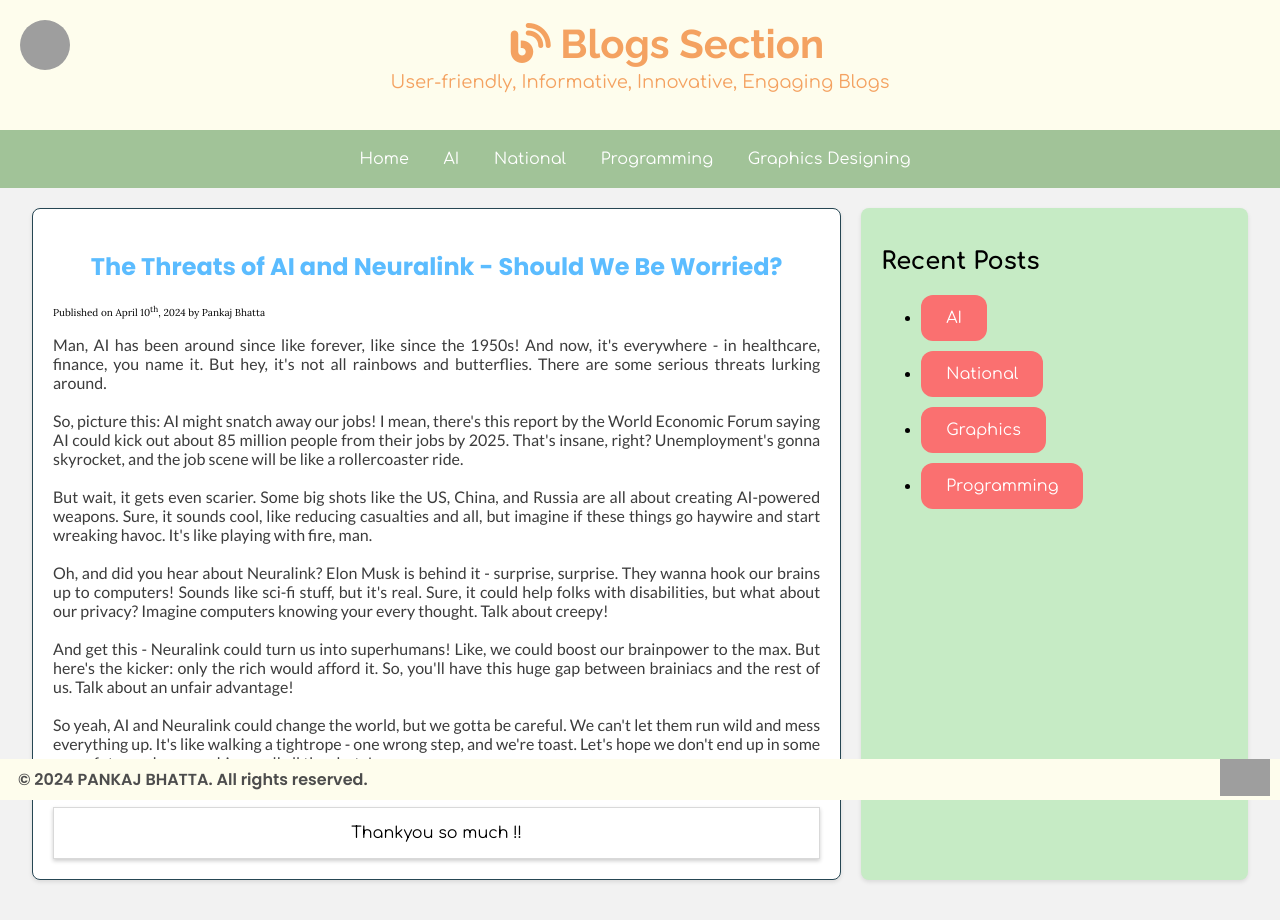
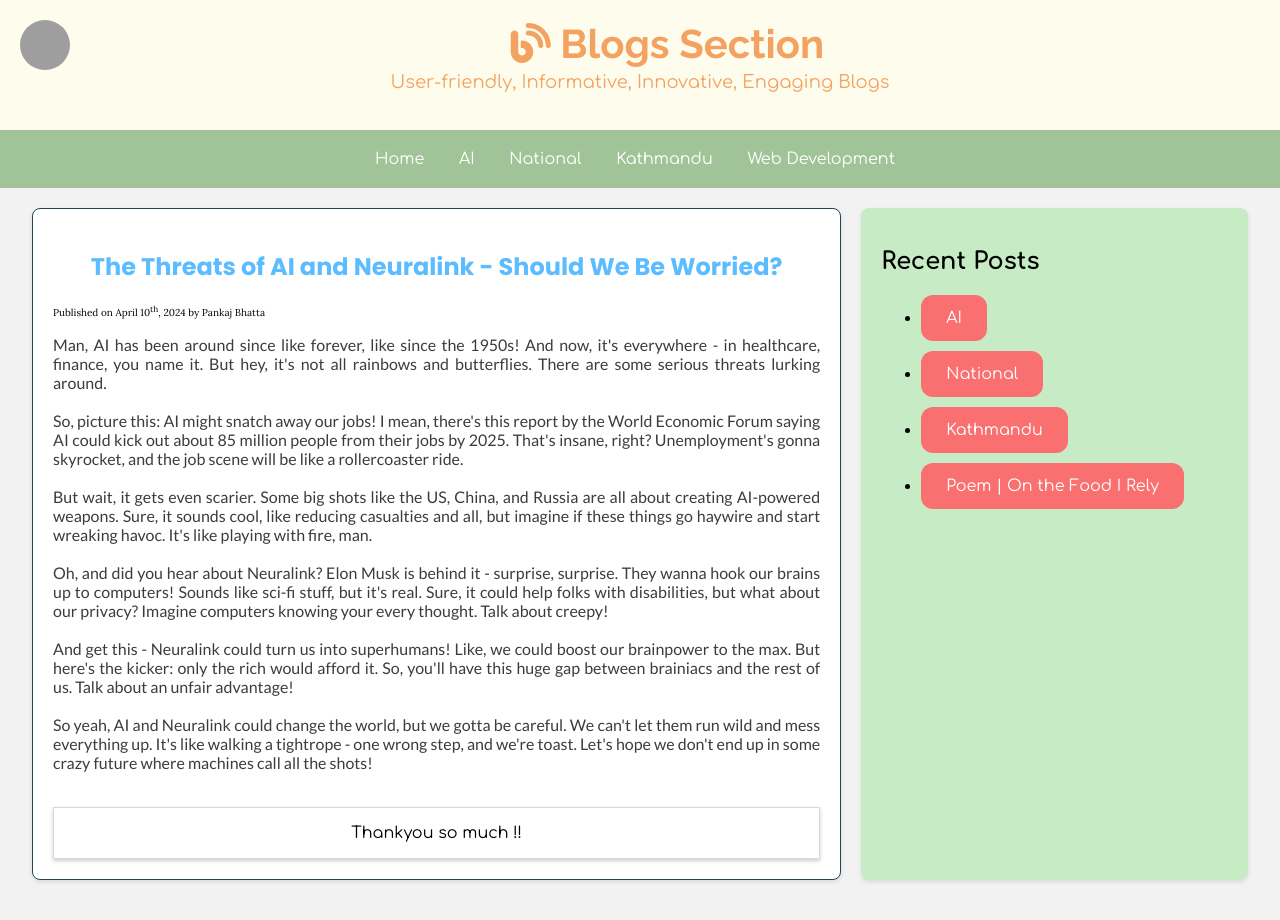
Before and after one commit to gtpankaj4/portfolio-website, a plain HTML site: page bloghtml/blog-1.html in a window 1280 px wide. Drawn offline with Linux system fonts and the light colour scheme; grey boxes are pictures that could not be loaded; a web font is replaced by a local one.

Commit message:
Blogs Format Update!!

```diff
--- a/bloghtml/blog-1.html
+++ b/bloghtml/blog-1.html
@@ -169,31 +169,6 @@
       a:active {
         background-color: #5bbcff;
       }
-      footer {
-        background-color: #fefded;
-        color: black;
-        text-align: center;
-        position: fixed;
-        bottom: 0;
-        width: 100%;
-        display: flex;
-        justify-content: space-between;
-        align-items: center;
-      }
-      footer p {
-        margin: 0;
-        font-family: "Poppins";
-        font-weight: 600;
-        padding-left: 18px;
-        color: #4d4d4d;
-      }
-
-      .footer-image {
-        max-width: 50px; /* Adjust size as needed */
-        height: auto;
-        padding-right: 10px;
-      }
-
       @media screen and (min-width: 768px) {
         .container {
           flex-wrap: nowrap;
@@ -230,8 +205,8 @@
       <a href="https://www.pankaj-bhatta.com.np/"><span>Home</span></a>
       <a href="blog-1.html"><span>AI</span></a>
       <a href="blog-2.html"><span>National</span></a>
-      <a href="#"><span>Programming</span></a>
-      <a href="#"><span>Graphics Designing</span></a>
+      <a href="blog-3.html"><span>Kathmandu</span></a>
+      <a href="blog-4.html"><span>Web Development</span></a>
     </nav>
     <div class="container">
       <main>
@@ -291,26 +266,13 @@
             <a href="blog-2.html"><span>National</span></a>
           </li>
           <li>
-            <a href="#"><span>Graphics </span></a>
+            <a href="blog-3.html"><span>Kathmandu </span></a>
           </li>
           <li>
-            <a href="#"><span>Programming</span></a>
+            <a href="blog-5.html"><span>Poem | On the Food I Rely</span></a>
           </li>
         </ul>
       </aside>
     </div>
-
-    <footer>
-      <div>
-        <p>© 2024 PANKAJ BHATTA. All rights reserved.</p>
-      </div>
-      <div>
-        <img
-          class="footer-image"
-          src="../profile-logo.png"
-          alt="Image Description"
-        />
-      </div>
-    </footer>
   </body>
 </html>
```
Also changed, not shown: bloghtml/blog-2.html (+4 -36 lines), bloghtml/blog-3.html (+4 -37 lines), bloghtml/blog-4.html (+4 -36 lines), bloghtml/blog-5.html (+4 -35 lines).
